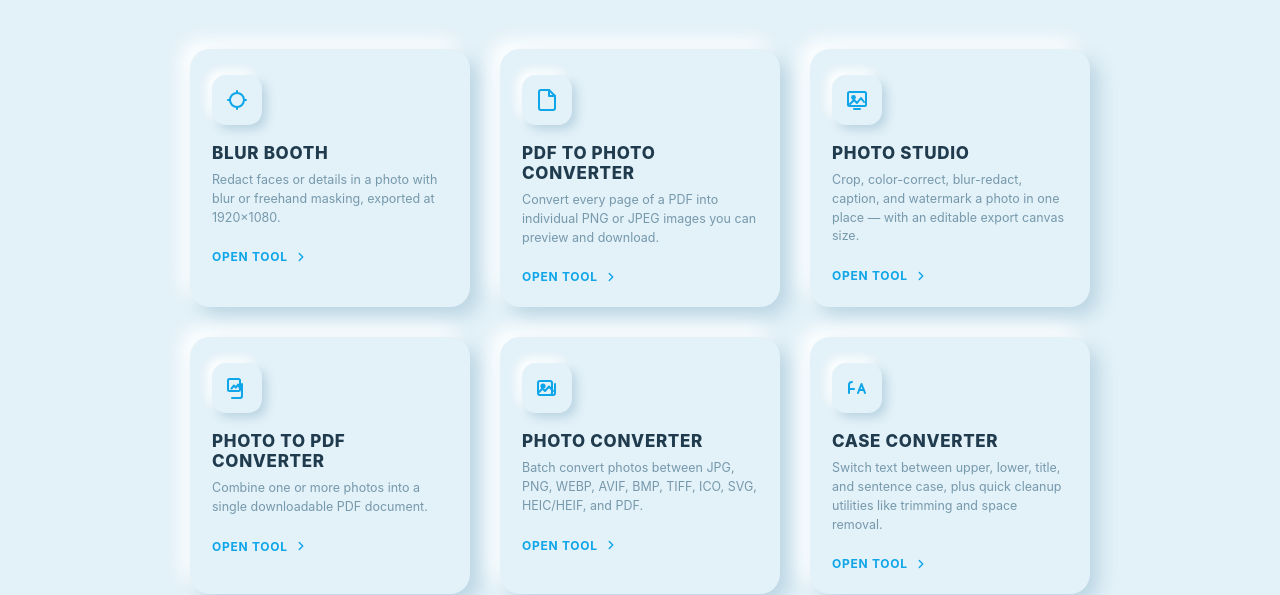
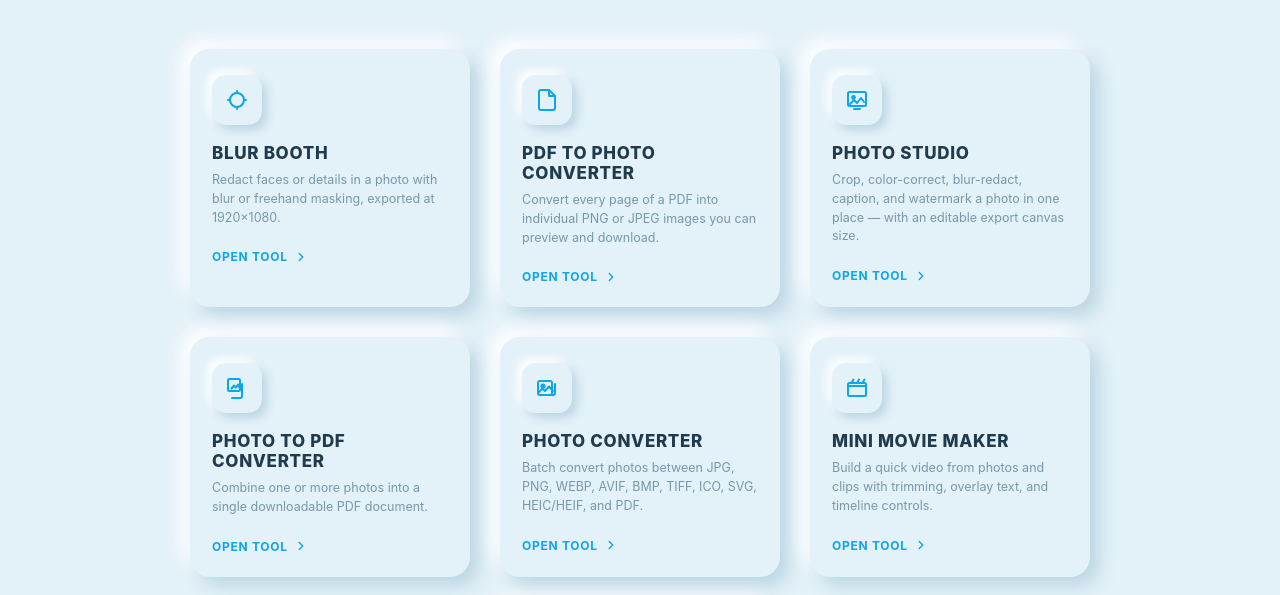
Before and after one commit to aljonqwe-ctrl/TOC-TOOLS, a plain HTML site: page index.html in a window 1280 px wide. Shown: the part 217-812 px from the top of the page. Drawn offline with Linux system fonts and the light colour scheme.

Commit message:
Update index.html

```diff
--- a/index.html
+++ b/index.html
@@ -309,6 +309,21 @@
       </div>
     </div>
 
+    <div class="tool-card" data-src="mini-movie-maker.html" data-label="Mini Movie Maker">
+      <div class="tool-icon">
+        <svg viewBox="0 0 24 24" fill="none" stroke="#0ea5e9" stroke-width="2" stroke-linecap="round" stroke-linejoin="round">
+          <rect x="3" y="7" width="18" height="13" rx="1.5"/>
+          <path d="M3 10h18"/>
+          <path d="M6.5 7l2-3.5M12 7l2-3.5M17.5 7l2-3.5"/>
+        </svg>
+      </div>
+      <h2 class="tool-name">Mini Movie Maker</h2>
+      <p class="tool-desc">Build a quick video from photos and clips with trimming, overlay text, and timeline controls.</p>
+      <div class="tool-launch">Open tool
+        <svg viewBox="0 0 24 24" fill="none" stroke="currentColor" stroke-width="2.4" stroke-linecap="round" stroke-linejoin="round"><path d="M9 6l6 6-6 6"/></svg>
+      </div>
+    </div>
+
     <div class="tool-card" data-src="case-converter.html" data-label="Case Converter">
       <div class="tool-icon">
         <svg viewBox="0 0 24 24" fill="none" stroke="#0ea5e9" stroke-width="2" stroke-linecap="round" stroke-linejoin="round">
```
